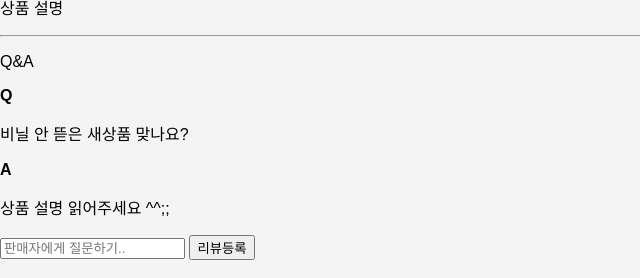
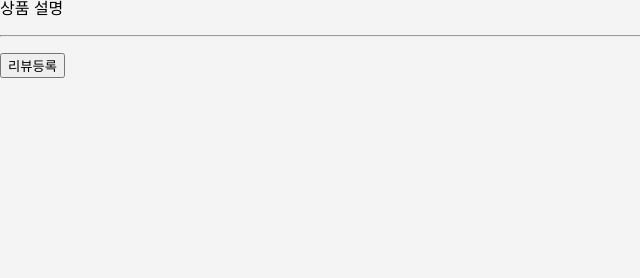
Before and after one commit to gusqkr/OSP_team11, a Flask app: template templates/view_detail.html in a window 1280 px wide. Shown: the part 844-1122 px from the top of the page, without its empty margins (0-640 px from the left). After the commit the page ends 922 px from the top, so only its background shows below. Run offline with Flask 3, Linux system fonts and the light colour scheme; the template is opened without the code that fills it, so the values that code supplies are empty.

Commit message:
삭제: QnA 부분 삭제

```diff
--- a/templates/view_detail.html
+++ b/templates/view_detail.html
@@ -102,37 +102,9 @@
             <p>{{ item.description | safe }}</p>
         </div>
     </div>
-
-    <div class="right-column">
-        <p class="small-heading">Q&A</p>
-
-        <div class="qa-box">
-            <div class="qa-content">
-
-                <div class="question-item">
-                    <div class="bubble">
-                        <strong>Q</strong>
-                        <p>비닐 안 뜯은 새상품 맞나요?</p>
-                    </div>
-                </div>
-
-                <div class="answer-item">
-                    <div class="bubble">
-                        <strong>A</strong>
-                        <p>상품 설명 읽어주세요 ^^;;</p>
-                    </div>
-                </div>
-
-                <div class="question-input">
-                    <input type="text" id="inputBox" placeholder="판매자에게 질문하기.."/>
-                    <button onclick="location.href='/reg_review_init/{{ item.name }}';">
-                        리뷰등록
-                    </button>
-                </div>
-
-            </div>
-        </div>
-    </div>
 </div>
+<button onclick="location.href='/reg_review_init/{{ item.name }}';">
+    리뷰등록
+</button>
 
 {% endblock section %}
```
Also changed, not shown: static/images/선크림.jpeg (added).
